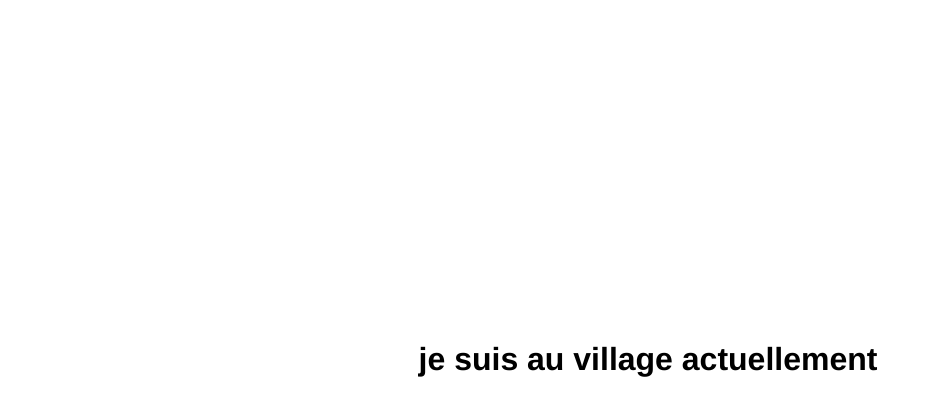
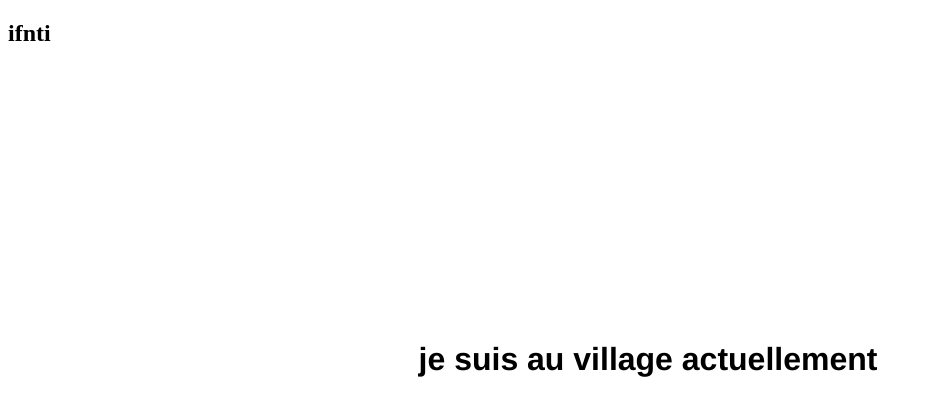
Before and after one commit to dermane-fad/formation_github, a plain HTML site: page index.html in a window 1280 px wide. Shown: the whole page, without its empty margins (0-932 px from the left). Drawn offline with Linux system fonts and the light colour scheme.

Commit message:
j ai ajouter un h2

```diff
--- a/index.html
+++ b/index.html
@@ -17,5 +17,6 @@
 </head>
 <body>
     <h1>je suis au village actuellement</h1>
+    <h2>ifnti</h2>
 </body>
 </html>
```
